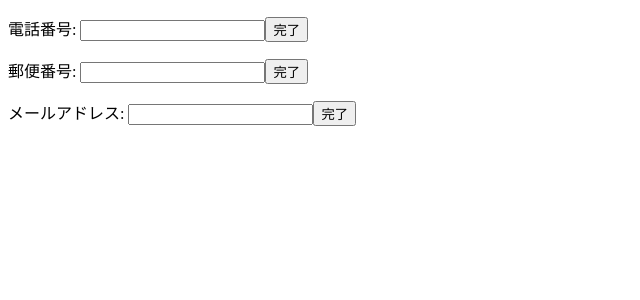
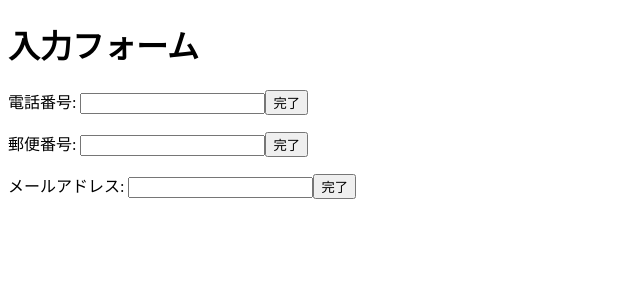
Before and after one commit to s1f102200547/yama, a Flask app: page / in a window 1280 px wide. Shown: the top 300 px of the page, without its empty margins (0-640 px from the left). Run offline with Flask 2, Linux system fonts and the light colour scheme.

Commit message:
見出し追加

```diff
--- a/templates/index.html
+++ b/templates/index.html
@@ -5,6 +5,7 @@
         <title>index HTML</title>
     </head>
     <body>
+    <h1>入力フォーム</h1>
     <form action="/result" method="post"><p><label for="numberoftell">電話番号:</label>
     <input id="numberoftell" type="text" name="tell"><button type="submit">完了</button></p>
     <form action="/result" method="post"><p><label for="numberofaddress">郵便番号:</label>
```
